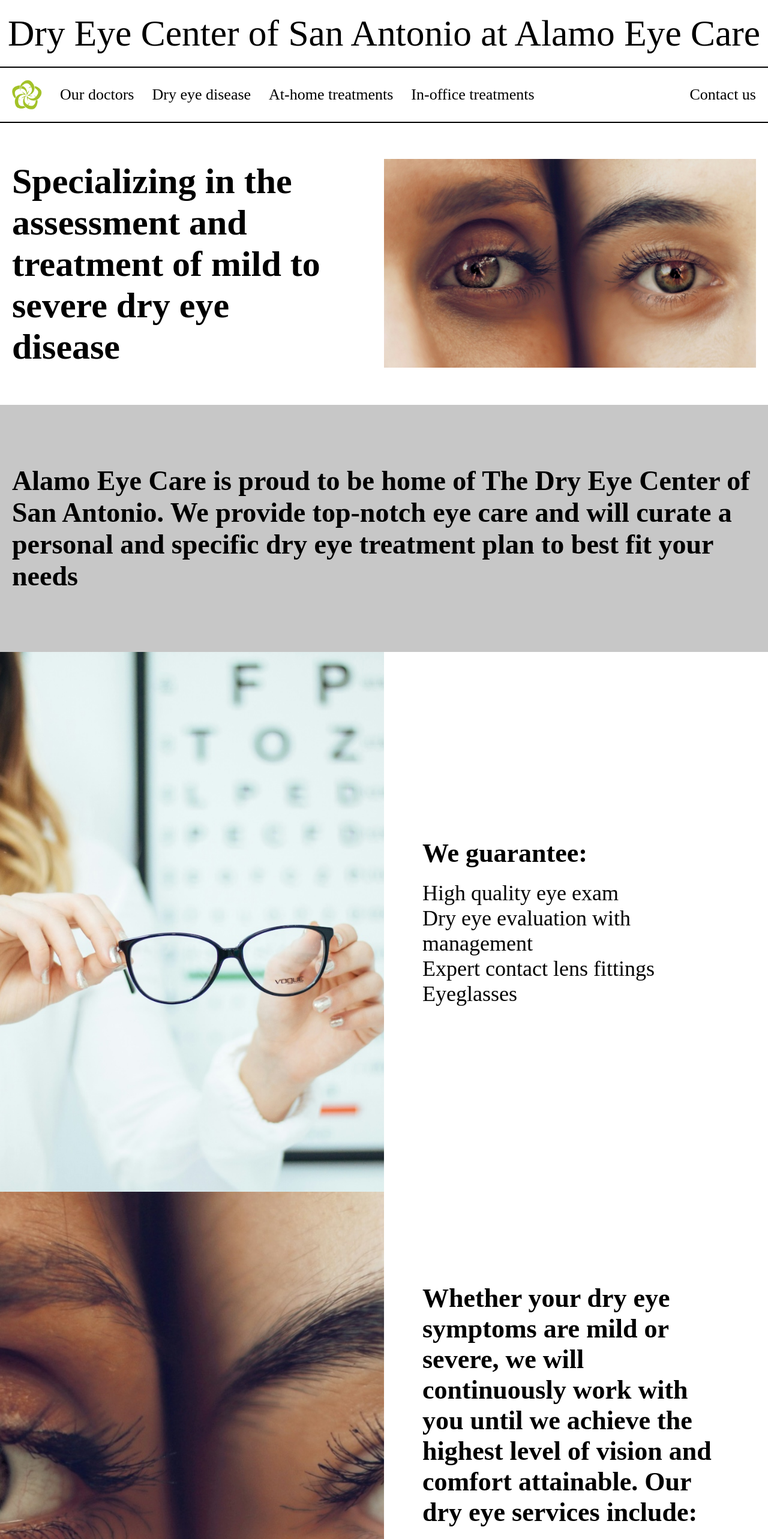
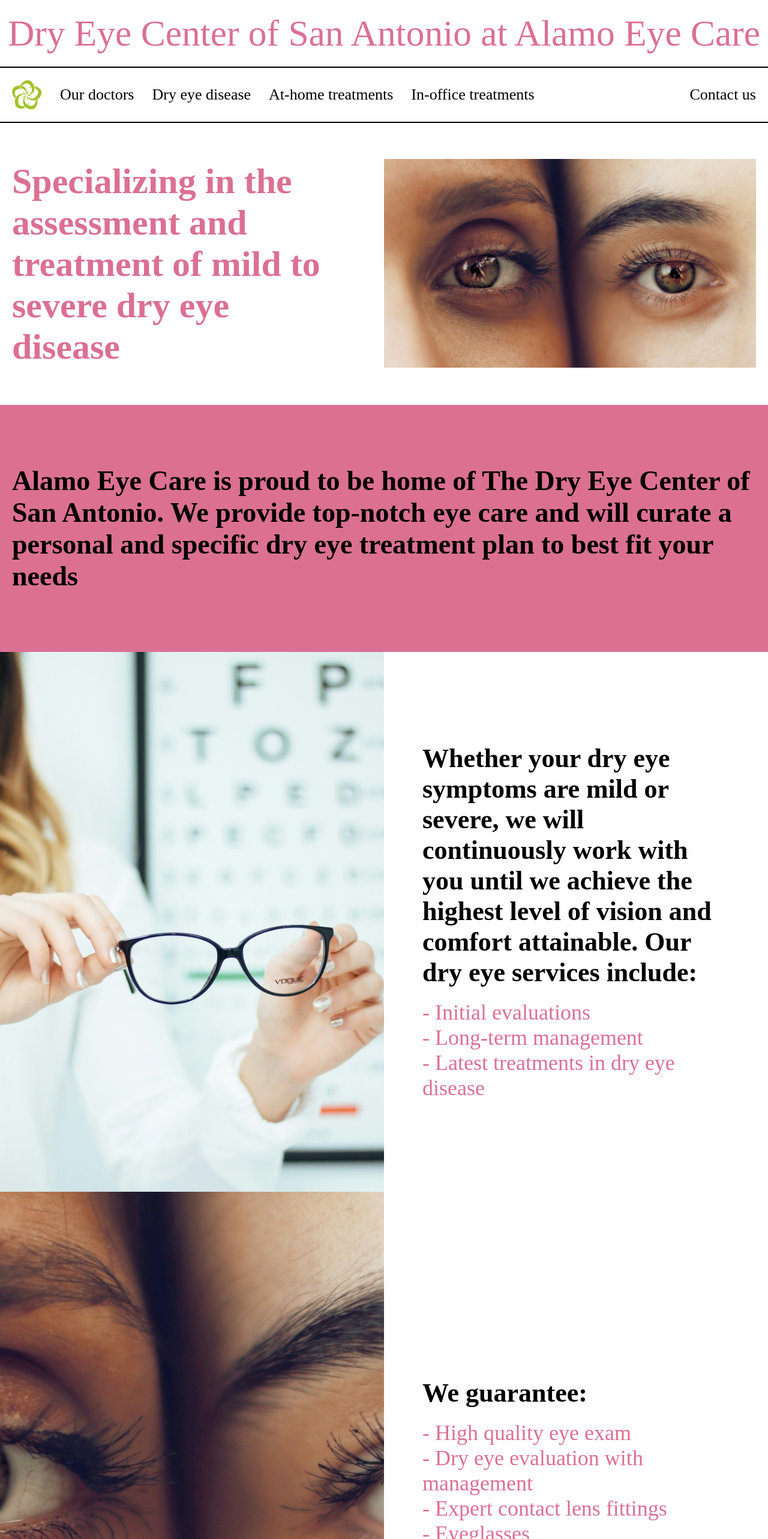
Before and after one commit to kathyhahahahoang/dry-eye-center, a React (Vite) app: page / in a window 1280 px wide. Shown: the top 2566 px of the page at 60% size. Built offline with nearby package versions, Linux system fonts and the light colour scheme.

Commit message:
Hightlight potential color changes in layout

```diff
--- a/src/UI/NavBar.module.scss
+++ b/src/UI/NavBar.module.scss
@@ -9,6 +9,7 @@
   text-align: center;
   padding: 2rem 0;
   border-bottom: 2px solid black;
+  color: palevioletred;
 }
 
 .nav-links-ul {
--- a/src/home/HomeHeader.module.scss
+++ b/src/home/HomeHeader.module.scss
@@ -14,6 +14,7 @@
 .text {
   font-size: 6rem;
   padding-right: 10rem;
+  color: palevioletred;
 }
 
 .picture-container {
--- a/src/home/HomeServices.module.scss
+++ b/src/home/HomeServices.module.scss
@@ -31,6 +31,7 @@
 
   li {
     font-size: 3.6rem;
+    color: palevioletred;
   }
 }
 
--- a/src/home/HomeServices.tsx
+++ b/src/home/HomeServices.tsx
@@ -11,12 +11,15 @@ function HomeServices() {
         </div>
         <div className={styles["text-container"]}>
           <div className={styles["text-container-center"]}>
-            <h3>We guarantee:</h3>
+            <h3>
+              Whether your dry eye symptoms are mild or severe, we will
+              continuously work with you until we achieve the highest level of
+              vision and comfort attainable. Our dry eye services include:
+            </h3>
             <ul>
-              <li>High quality eye exam</li>
-              <li>Dry eye evaluation with management</li>
-              <li>Expert contact lens fittings</li>
-              <li>Eyeglasses</li>
+              <li>- Initial evaluations</li>
+              <li>- Long-term management</li>
+              <li>- Latest treatments in dry eye disease</li>
             </ul>
           </div>
         </div>
@@ -27,15 +30,12 @@ function HomeServices() {
         </div>
         <div className={styles["text-container"]}>
           <div className={styles["text-container-center"]}>
-            <h3>
-              Whether your dry eye symptoms are mild or severe, we will
-              continuously work with you until we achieve the highest level of
-              vision and comfort attainable. Our dry eye services include:
-            </h3>
+            <h3>We guarantee:</h3>
             <ul>
-              <li>Initial evaluations</li>
-              <li>Long-term management</li>
-              <li>Latest treatments in dry eye disease</li>
+              <li>- High quality eye exam</li>
+              <li>- Dry eye evaluation with management</li>
+              <li>- Expert contact lens fittings</li>
+              <li>- Eyeglasses</li>
             </ul>
           </div>
         </div>
--- a/src/home/HomeSubheader.module.scss
+++ b/src/home/HomeSubheader.module.scss
@@ -1,5 +1,5 @@
 .container {
-  background-color: rgb(199, 199, 199);
+  background-color: palevioletred;
   padding: 10rem 2rem;
   //   width: 80%;
   //   margin: 0 auto;
```
